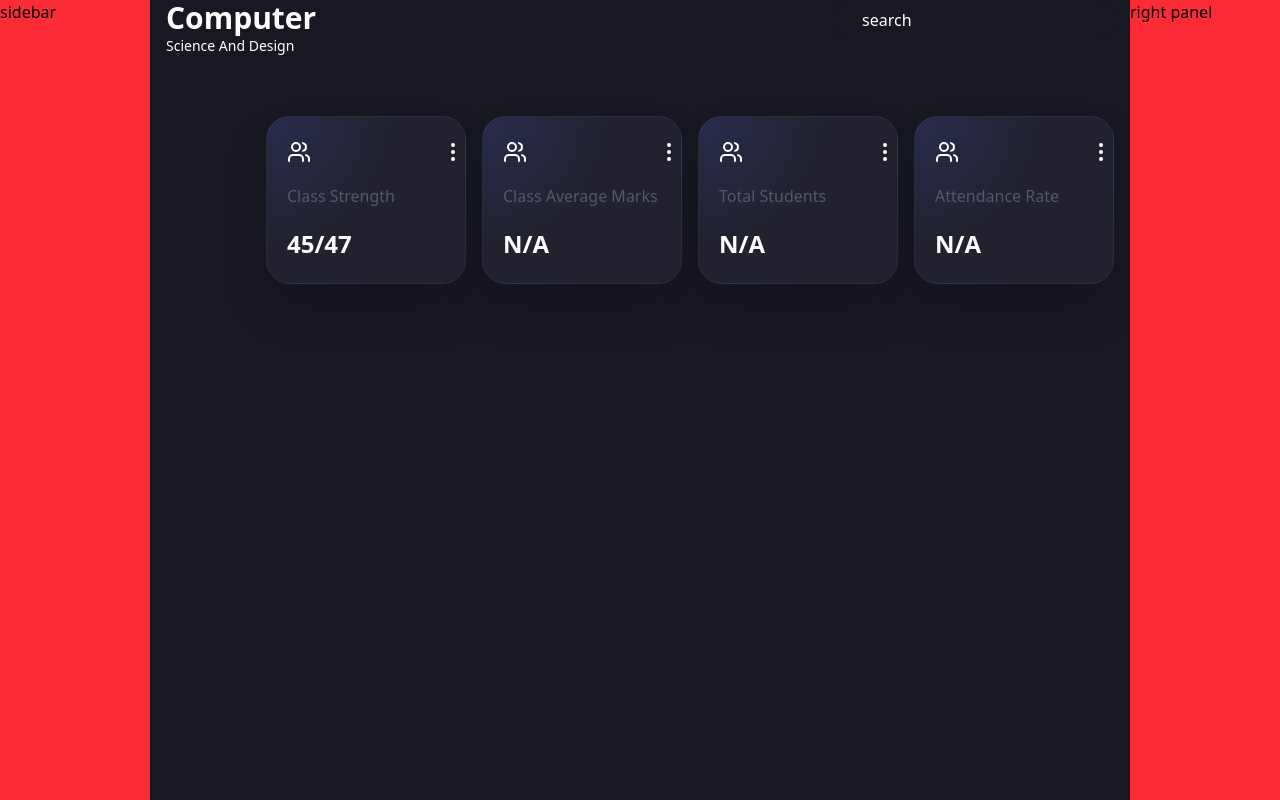
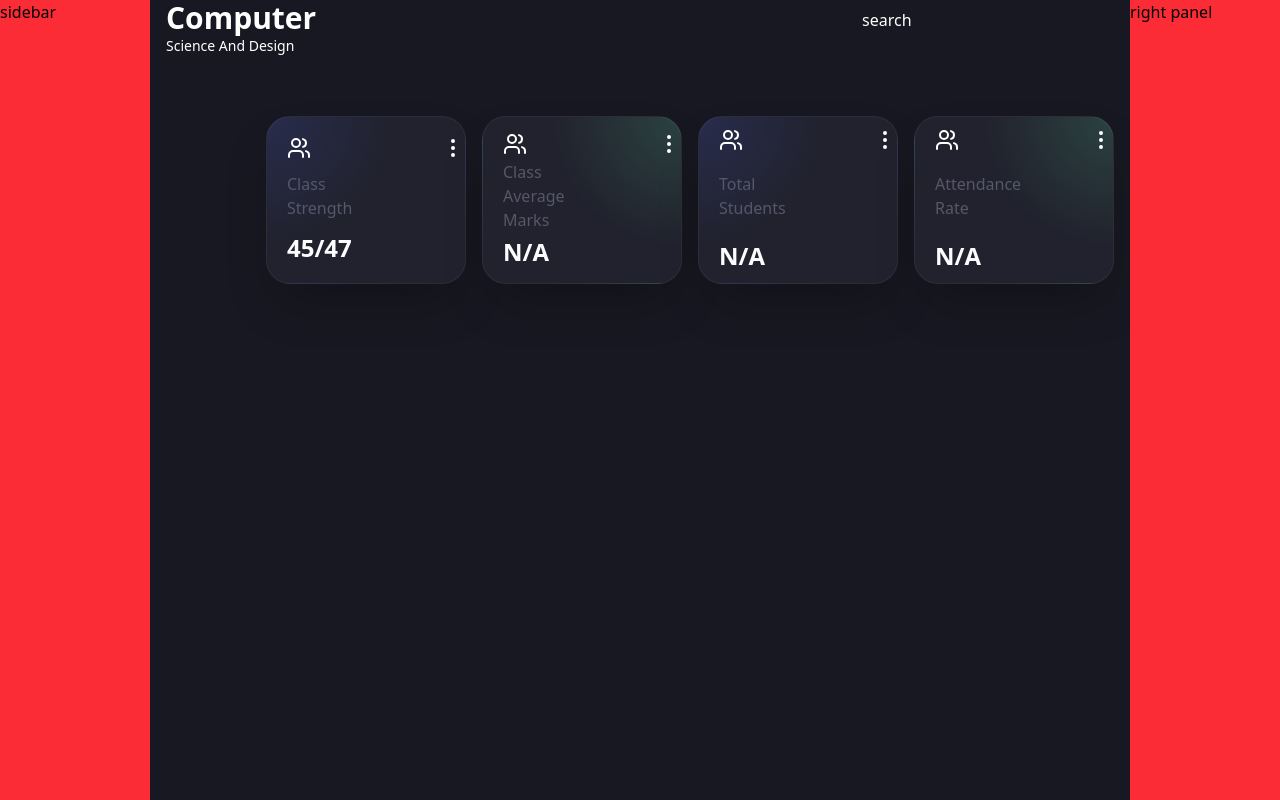
Before and after one commit to GAVIN-DMELLO/csd-student-dashboard, a Next.js app in the folder frontend/: page / in a window 1280 px wide. Shown: the top 800 px of the page. Built offline with nearby package versions, Linux system fonts and the light colour scheme.

Commit message:
1.slightly more attention to detail to the kpi cards

```diff
--- a/frontend/app/components/AnalysisCards.tsx
+++ b/frontend/app/components/AnalysisCards.tsx
@@ -15,7 +15,7 @@ export default function AnalysisCard({measuringMetric , metricValue , className
         <Icon className="w-6 h-6 text-white" />
         <MenuIcon className="w-6 h-6 text-white" />
       </div>
-      <p className="text-[rgba(86,87,105,1)]">{measuringMetric}</p>
+      <p className="text-[rgba(86,87,105,1)] w-10">{measuringMetric}</p>
       <span className="text-[rgba(253,253,255,1)] font-bold text-2xl">{metricValue}</span>
     </div>
   );
--- a/frontend/app/layout.tsx
+++ b/frontend/app/layout.tsx
@@ -1,6 +1,14 @@
 import type { Metadata } from "next";
 import { Geist, Geist_Mono } from "next/font/google";
 import "./globals.css";
+
+import { Plus_Jakarta_Sans } from 'next/font/google';
+
+
+const jakarta = Plus_Jakarta_Sans({
+  subsets: ['latin'],
+  weight: ['400', '500', '600', '700', '800'], // You need 700 or 800 for those bold numbers
+});
 
 
 
@@ -30,7 +38,7 @@ export default function RootLayout({
       lang="en"
       className={`${geistSans.variable} ${geistMono.variable} h-full antialiased`}
     >
-      <body className="min-h-full flex flex-col bg-[rgba(23,24,33,1)]">{children}</body>
+      <body className="min-h-full flex flex-col bg-[rgba(23,24,33,1)] {jakarta.className}">{children}</body>
     </html>
   );
 }
--- a/frontend/app/page.tsx
+++ b/frontend/app/page.tsx
@@ -23,7 +23,7 @@ export default function Home() {
               measuringMetric="Class Strength"
               metricValue="45/47"
               className="w-50 h-42 rounded-3xl border border-white/5 bg-[radial-gradient(circle_at_top_left,#282c4d,#21222d,#21222d)] shadow-2xl text-[rgba(86,87,105,1)]
-               flex flex-col justify-center pl-5 gap-5"
+               flex flex-col justify-center pl-5 gap-3"
               Icon={Users}
               MenuIcon={EllipsisVertical}
 
@@ -33,7 +33,7 @@ export default function Home() {
             <AnalysisCard
               measuringMetric="Class Average Marks"
               metricValue="N/A"
-              className="w-50 h-42 rounded-3xl border border-white/5 bg-[radial-gradient(circle_at_top_left,#282c4d,#21222d,#21222d)] shadow-2xl text-[rgba(86,87,105,1)] flex flex-col justify-center pl-5 gap-5"
+              className="w-50 h-42 rounded-3xl border border-white/5 bg-[radial-gradient(circle_at_top_right,#2b4241,#21222d,#21222d)] shadow-2xl text-[rgba(86,87,105,1)] flex flex-col justify-center pl-5 gap-1"
               Icon={Users}
               MenuIcon={EllipsisVertical}
             />
@@ -49,7 +49,7 @@ export default function Home() {
             <AnalysisCard
               measuringMetric="Attendance Rate"
               metricValue="N/A"
-              className="w-50 h-42 rounded-3xl border border-white/5 bg-[radial-gradient(circle_at_top_left,#282c4d,#21222d,#21222d)] shadow-2xl text-[rgba(86,87,105,1)] flex flex-col justify-center pl-5 gap-5"
+              className="w-50 h-42 rounded-3xl border border-white/5 bg-[radial-gradient(circle_at_top_right,#2b4241,#21222d,#21222d)] shadow-2xl text-[rgba(86,87,105,1)] flex flex-col justify-center pl-5 gap-5"
               Icon={Users}
               MenuIcon={EllipsisVertical}
             />
```
